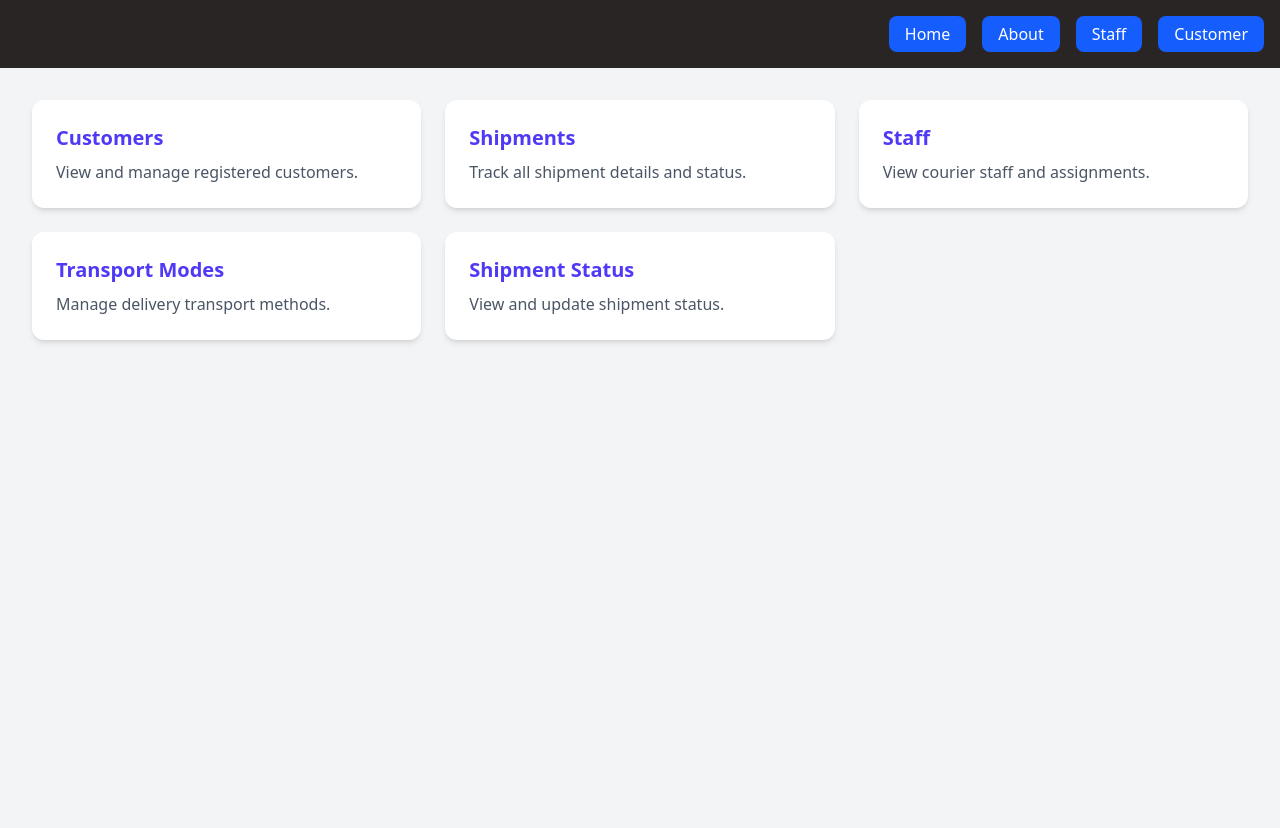
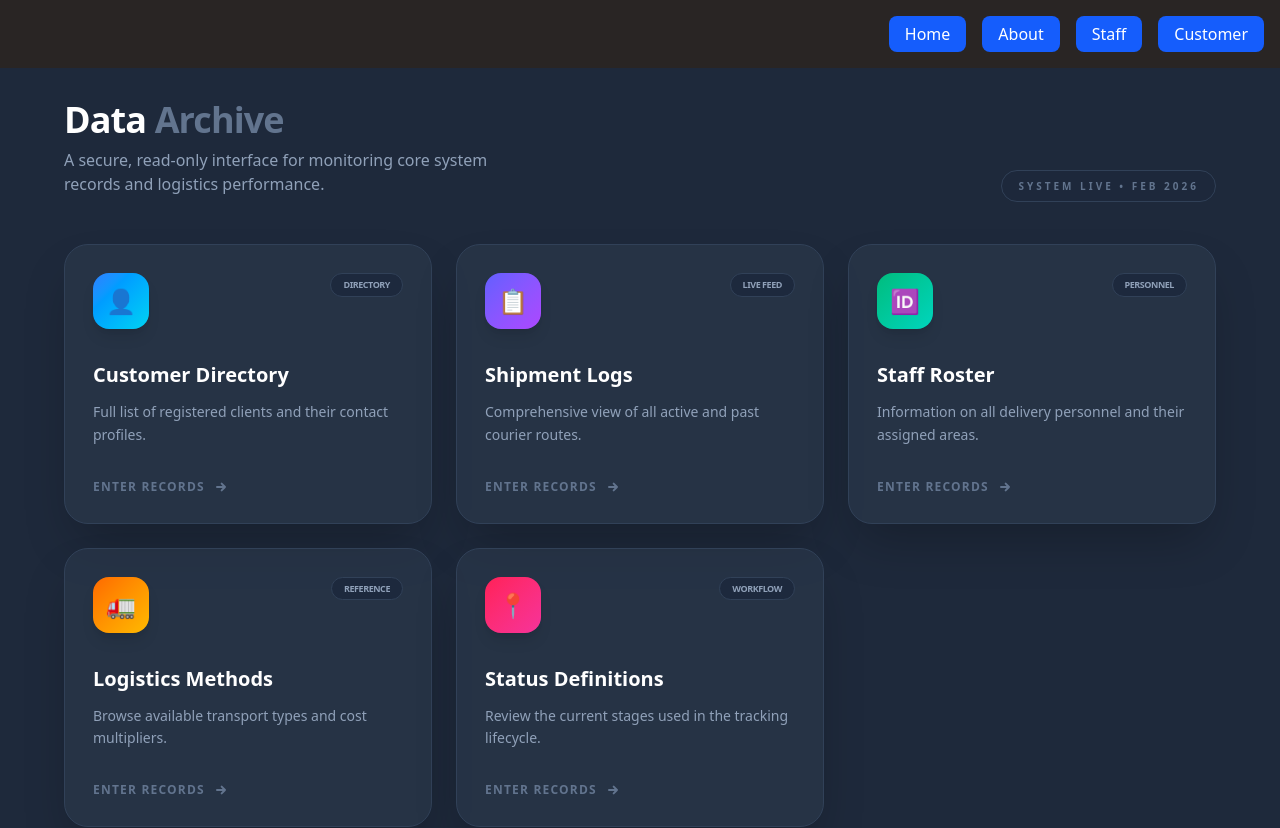
Before and after one commit to Sushil-Bhatta-sb/Courier-system, a React (Vite) app in the folder Courier_Frontendd/: page /details in a window 1280 px wide. Shown: the top 828 px of the page. Built offline with nearby package versions, Linux system fonts and the light colour scheme.

Commit message:
customizes files

```diff
--- a/Courier_Frontendd/src/pages/admin/details/DetailsDsh.jsx
+++ b/Courier_Frontendd/src/pages/admin/details/DetailsDsh.jsx
@@ -2,64 +2,117 @@ import { Link } from "react-router-dom";
 import React from "react";
 
 export default function DetailsDsh() {
+  const menuItems = [
+    {
+      title: "Customer Directory",
+      path: "/admin/details/ViewCostumers",
+      desc: "Full list of registered clients and their contact profiles.",
+      icon: "👤",
+      tag: "Directory",
+      accent: "from-blue-500 to-cyan-400",
+    },
+    {
+      title: "Shipment Logs",
+      path: "/admin/details/ViewShipments",
+      desc: "Comprehensive view of all active and past courier routes.",
+      icon: "📋",
+      tag: "Live Feed",
+      accent: "from-indigo-500 to-purple-500",
+    },
+    {
+      title: "Staff Roster",
+      path: "/admin/details/ViewStaffs",
+      desc: "Information on all delivery personnel and their assigned areas.",
+      icon: "🆔",
+      tag: "Personnel",
+      accent: "from-emerald-500 to-teal-400",
+    },
+    {
+      title: "Logistics Methods",
+      path: "/admin/details/ViewModes",
+      desc: "Browse available transport types and cost multipliers.",
+      icon: "🚛",
+      tag: "Reference",
+      accent: "from-orange-500 to-amber-400",
+    },
+    {
+      title: "Status Definitions",
+      path: "/admin/details/ViewStatus",
+      desc: "Review the current stages used in the tracking lifecycle.",
+      icon: "📍",
+      tag: "Workflow",
+      accent: "from-rose-500 to-pink-500",
+    },
+  ];
+
   return (
-    <div className="min-h-screen bg-gray-100 p-8">
-        <div className="grid grid-cols-1 sm:grid-cols-2 lg:grid-cols-3 gap-6">
-        <Link
-          to="/admin/details/ViewCostumers"
-          className="bg-white shadow-md rounded-xl p-6 hover:shadow-xl transition" >
-          <h3 className="text-xl font-semibold text-indigo-600 mb-2">
-            Customers</h3>
-          <p className="text-gray-600">
-            View and manage registered customers.
-          </p>
-        </Link>
-        <Link
-          to="/admin/details/ViewShipments"
-          className="bg-white shadow-md rounded-xl p-6 hover:shadow-xl transition">
-          <h3 className="text-xl font-semibold text-indigo-600 mb-2">
-            Shipments
-          </h3>
-          <p className="text-gray-600">
-            Track all shipment details and status.
-          </p>
-        </Link>
+    <div className="min-h-screen bg-[#1e293b] p-8 font-sans text-slate-200">
+      <div className="max-w-6xl mx-auto">
+        {/* Header Section */}
+        <header className="mb-12 flex flex-col md:flex-row md:items-end justify-between gap-4">
+          <div>
+            <h1 className="text-4xl font-black tracking-tight text-white">
+              Data <span className="text-slate-500">Archive</span>
+            </h1>
+            <p className="text-slate-400 mt-2 max-w-md">
+              A secure, read-only interface for monitoring core system records and logistics performance.
+            </p>
+          </div>
+          <div className="text-right hidden md:block">
+            <span className="text-[10px] font-bold tracking-[0.3em] uppercase text-slate-500 bg-slate-800/50 px-4 py-2 rounded-full border border-slate-700">
+              System Live • Feb 2026
+            </span>
+          </div>
+        </header>
 
-        <Link
-          to="/admin/details/ViewStaffs"
-          className="bg-white shadow-md rounded-xl p-6 hover:shadow-xl transition">
-          <h3 className="text-xl font-semibold text-indigo-600 mb-2">
-            Staff
-          </h3>
-          <p className="text-gray-600">
-            View courier staff and assignments.
-          </p>
-        </Link>
+        {/* Dashboard Grid */}
+        <div className="grid grid-cols-1 md:grid-cols-2 lg:grid-cols-3 gap-6">
+          {menuItems.map((item, idx) => (
+            <Link
+              key={idx}
+              to={item.path}
+              className="group relative bg-[#334155]/40 hover:bg-[#334155]/60 border border-slate-700 rounded-3xl p-7 transition-all duration-300 flex flex-col justify-between overflow-hidden shadow-2xl"
+            >
+              {/* Subtle Gradient Glow on Hover */}
+              <div className={`absolute -inset-px bg-gradient-to-r ${item.accent} opacity-0 group-hover:opacity-10 transition-opacity duration-500 rounded-3xl`}></div>
 
-        <Link
-          to="/admin/details/ViewModes"
-          className="bg-white shadow-md rounded-xl p-6 hover:shadow-xl transition"
-        >
-          <h3 className="text-xl font-semibold text-indigo-600 mb-2">
-            Transport Modes
-          </h3>
-          <p className="text-gray-600">
-            Manage delivery transport methods.
-          </p>
-        </Link>
+              <div>
+                <div className="flex justify-between items-start mb-8">
+                  <div className={`w-14 h-14 rounded-2xl bg-gradient-to-br ${item.accent} flex items-center justify-center text-2xl shadow-lg group-hover:scale-110 transition-transform duration-300 text-white`}>
+                    {item.icon}
+                  </div>
+                  <span className="text-[9px] font-bold uppercase tracking-tighter bg-slate-800 text-slate-400 px-3 py-1 rounded-full border border-slate-700 group-hover:border-slate-500 transition-colors">
+                    {item.tag}
+                  </span>
+                </div>
 
-        <Link
-          to="/admin/details/ViewStatus"
-          className="bg-white shadow-md rounded-xl p-6 hover:shadow-xl transition"
-        >
-          <h3 className="text-xl font-semibold text-indigo-600 mb-2">
-            Shipment Status
-          </h3>
-          <p className="text-gray-600">
-            View and update shipment status.
-          </p>
-        </Link>
+                <h3 className="text-xl font-bold text-white mb-3 group-hover:text-indigo-300 transition-colors">
+                  {item.title}
+                </h3>
 
+                <p className="text-slate-400 text-sm leading-relaxed mb-8">
+                  {item.desc}
+                </p>
+              </div>
+
+              <div className="flex items-center text-xs font-bold uppercase tracking-widest text-slate-500 group-hover:text-white transition-colors">
+                Enter Records
+                <svg xmlns="http://www.w3.org/2000/svg" className="h-4 w-4 ml-2 group-hover:translate-x-2 transition-transform" fill="none" viewBox="0 0 24 24" stroke="currentColor">
+                  <path strokeLinecap="round" strokeLinejoin="round" strokeWidth={3} d="M13 7l5 5m0 0l-5 5m5-5H6" />
+                </svg>
+              </div>
+            </Link>
+          ))}
+        </div>
+
+        {/* System Footer Info */}
+        <footer className="mt-20 pt-8 border-t border-slate-800 flex flex-col md:flex-row justify-between items-center gap-4 text-slate-500 text-[10px] font-bold uppercase tracking-[0.2em]">
+          <div className="flex items-center gap-2">
+            <span className="w-2 h-2 rounded-full bg-emerald-500 animate-pulse"></span>
+            Operational Status: Nominal
+          </div>
+          <div>Read-Only Access Protocol Enabled</div>
+        </footer>
       </div>
     </div>
   );
--- a/Courier_Frontendd/src/pages/admin/details/ViewCostumers.jsx
+++ b/Courier_Frontendd/src/pages/admin/details/ViewCostumers.jsx
@@ -1,6 +1,6 @@
 import { useEffect, useState } from "react";
 
-export default function ViewCostumers() {
+export default function ViewCustomers() {
   const [customers, setCustomers] = useState([]);
 
   useEffect(() => {
@@ -10,25 +10,26 @@ export default function ViewCostumers() {
   }, []);
 
   return (
-    <div className="min-h-screen bg-gray-100 p-6">
-      <h2 className="text-2xl font-bold text-gray-800 mb-6">
-        Customer Details
-      </h2>
-
-      <div className="space-y-4">
-        {customers.map(c => (
-          <div
-            key={c.id}
-            className="bg-white border rounded-lg p-4 shadow-sm"
-          >
-            <p><span className="font-semibold">Name:</span> {c.name}</p>
-            <p><span className="font-semibold">Phone:</span> {c.phone}</p>
-            <p><span className="font-semibold">Email:</span> {c.email}</p>
-            <p><span className="font-semibold">Address:</span> {c.address}</p>
-          </div>
-        ))}
+    <div className="min-h-screen bg-slate-50 p-8">
+      <div className="max-w-4xl mx-auto">
+        <h2 className="text-3xl font-extrabold text-slate-900 mb-8 border-b pb-4">Customer Directory</h2>
+        <div className="grid gap-4">
+          {customers.map(c => (
+            <div key={c.id} className="bg-white border border-slate-200 rounded-xl p-6 shadow-sm hover:shadow-md transition-shadow">
+              <div className="flex justify-between items-start">
+                <div>
+                  <h3 className="text-xl font-bold text-indigo-600">{c.name}</h3>
+                  <p className="text-slate-500 text-sm mt-1">{c.address}</p>
+                </div>
+                <div className="text-right text-sm text-slate-600">
+                  <p className="font-medium">📞 {c.phone}</p>
+                  <p>✉️ {c.email}</p>
+                </div>
+              </div>
+            </div>
+          ))}
+        </div>
       </div>
-
     </div>
   );
 }
--- a/Courier_Frontendd/src/pages/admin/details/ViewModes.jsx
+++ b/Courier_Frontendd/src/pages/admin/details/ViewModes.jsx
@@ -10,24 +10,16 @@ export default function ViewModes() {
   }, []);
 
   return (
-    <div className="min-h-screen bg-slate-100 p-8">
-      <h2 className="text-2xl font-bold text-slate-800 mb-6">
-        Transport Modes
-      </h2>
-
-      <div className="grid md:grid-cols-2 lg:grid-cols-3 gap-6">
+    <div className="min-h-screen bg-slate-50 p-8">
+      <h2 className="text-3xl font-extrabold text-slate-900 mb-8 text-center">Transport Modes</h2>
+      <div className="grid md:grid-cols-3 gap-6 max-w-6xl mx-auto">
         {modes.map(m => (
-          <div
-            key={m.id}
-            className="bg-white rounded-xl shadow-md p-5 border border-slate-200"
-          >
-            <p className="text-slate-700">
-              <span className="font-semibold">Name:</span> {m.name}
-            </p>
-            <p className="text-slate-700 mt-2">
-              <span className="font-semibold">Cost Multiplier:</span>{" "}
-              {m.multiplier}
-            </p>
+          <div key={m.id} className="bg-white rounded-2xl shadow-sm border border-slate-200 p-8 flex flex-col items-center text-center hover:border-indigo-300 transition-colors">
+            <div className="w-12 h-12 bg-indigo-100 text-indigo-600 rounded-full flex items-center justify-center mb-4 text-xl">🚚</div>
+            <h3 className="text-xl font-bold text-slate-800">{m.name}</h3>
+            <div className="mt-4 px-4 py-1 bg-emerald-100 text-emerald-700 rounded-full text-sm font-bold">
+              × {m.multiplier} Multiplier
+            </div>
           </div>
         ))}
       </div>
--- a/Courier_Frontendd/src/pages/admin/details/ViewShipments.jsx
+++ b/Courier_Frontendd/src/pages/admin/details/ViewShipments.jsx
@@ -5,46 +5,82 @@ export default function ViewShipments() {
 
   useEffect(() => {
     fetch("http://127.0.0.1:8000/api/get_shipments/")
-      .then(res => res.json())
-      .then(data => setShipments(data));
+      .then((res) => res.json())
+      .then((data) => setShipments(data));
   }, []);
 
+  // Helper to color-code the status badges
+  const getStatusStyle = (status) => {
+    switch (status?.toLowerCase()) {
+      case "delivered": return "bg-green-100 text-green-700 border-green-200";
+      case "in transit": return "bg-blue-100 text-blue-700 border-blue-200";
+      case "pending": return "bg-amber-100 text-amber-700 border-amber-200";
+      default: return "bg-slate-100 text-slate-600 border-slate-200";
+    }
+  };
+
   return (
-    <div className="min-h-screen bg-slate-100 p-8">
-      <h2 className="text-2xl font-bold text-slate-800 mb-6">
-        Shipment Details
-      </h2>
+    <div className="min-h-screen bg-slate-50 p-4 md:p-10">
+      <div className="max-w-7xl mx-auto">
+        <div className="flex justify-between items-center mb-8">
+          <div>
+            <h2 className="text-3xl font-extrabold text-slate-900">Shipment Log</h2>
+            <p className="text-slate-500 mt-1">Manage and track all outgoing courier packages.</p>
+          </div>
+          <div className="bg-indigo-600 text-white px-4 py-2 rounded-lg font-medium shadow-sm">
+            Total: {shipments.length}
+          </div>
+        </div>
 
-      {shipments.length === 0 && (
-        <p className="text-slate-600">No shipments found</p>
-      )}
-
-      <div className="grid md:grid-cols-2 lg:grid-cols-3 gap-6">
-        {shipments.map(s => (
-          <div
-            key={s.id}
-            className="bg-white rounded-xl shadow-md p-5 border border-slate-200"
-          >
-            <p className="text-slate-700">
-              <span className="font-semibold">Pickup:</span> {s.pickup}
-            </p>
-            <p className="text-slate-700 mt-1">
-              <span className="font-semibold">Delivery:</span> {s.delivery}
-            </p>
-            <p className="text-slate-700 mt-1">
-              <span className="font-semibold">Weight:</span> {s.weight} kg
-            </p>
-            <p className="text-slate-700 mt-1">
-              <span className="font-semibold">Cost:</span> Rs. {s.cost}
-            </p>
-            <p className="text-slate-700 mt-1">
-              <span className="font-semibold">Mode:</span> {s.mode}
-            </p>
-            <p className="text-slate-700 mt-1">
-              <span className="font-semibold">Status:</span> {s.status}
-            </p>
+        <div className="bg-white shadow-xl rounded-2xl border border-slate-200 overflow-hidden">
+          <div className="overflow-x-auto">
+            <table className="w-full text-left border-collapse">
+              <thead>
+                <tr className="bg-slate-800 text-slate-200 uppercase text-xs tracking-widest font-semibold">
+                  <th className="px-6 py-4">ID</th>
+                  <th className="px-6 py-4">Route (From → To)</th>
+                  <th className="px-6 py-4">Method & Weight</th>
+                  <th className="px-6 py-4">Total Cost</th>
+                  <th className="px-6 py-4 text-center">Status</th>
+                </tr>
+              </thead>
+              <tbody className="divide-y divide-slate-100">
+                {shipments.length === 0 ? (
+                  <tr>
+                    <td colSpan="5" className="px-6 py-12 text-center text-slate-400 italic">
+                      No shipments found in the database.
+                    </td>
+                  </tr>
+                ) : (
+                  shipments.map((s) => (
+                    <tr key={s.id} className="hover:bg-slate-50 transition-colors group">
+                      <td className="px-6 py-4 font-mono text-sm text-slate-400">#{s.id}</td>
+                      <td className="px-6 py-4">
+                        <div className="flex flex-col">
+                          <span className="text-slate-900 font-medium">{s.pickup}</span>
+                          <span className="text-indigo-500 text-xs font-bold">→ {s.delivery}</span>
+                        </div>
+                      </td>
+                      <td className="px-6 py-4 text-sm text-slate-600">
+                        <span className="font-semibold text-slate-800">{s.mode}</span>
+                        <br />
+                        {s.weight} kg
+                      </td>
+                      <td className="px-6 py-4 font-bold text-slate-900">
+                        Rs. {Number(s.cost).toLocaleString()}
+                      </td>
+                      <td className="px-6 py-4 text-center">
+                        <span className={`inline-block px-3 py-1 rounded-full text-xs font-bold border ${getStatusStyle(s.status)}`}>
+                          {s.status}
+                        </span>
+                      </td>
+                    </tr>
+                  ))
+                )}
+              </tbody>
+            </table>
           </div>
-        ))}
+        </div>
       </div>
     </div>
   );
```
Also changed, not shown: Courier_Frontendd/src/pages/admin/details/ViewStaffs.jsx (+15 -18 lines), Courier_Frontendd/src/pages/admin/details/ViewStatus.jsx (+13 -14 lines).
